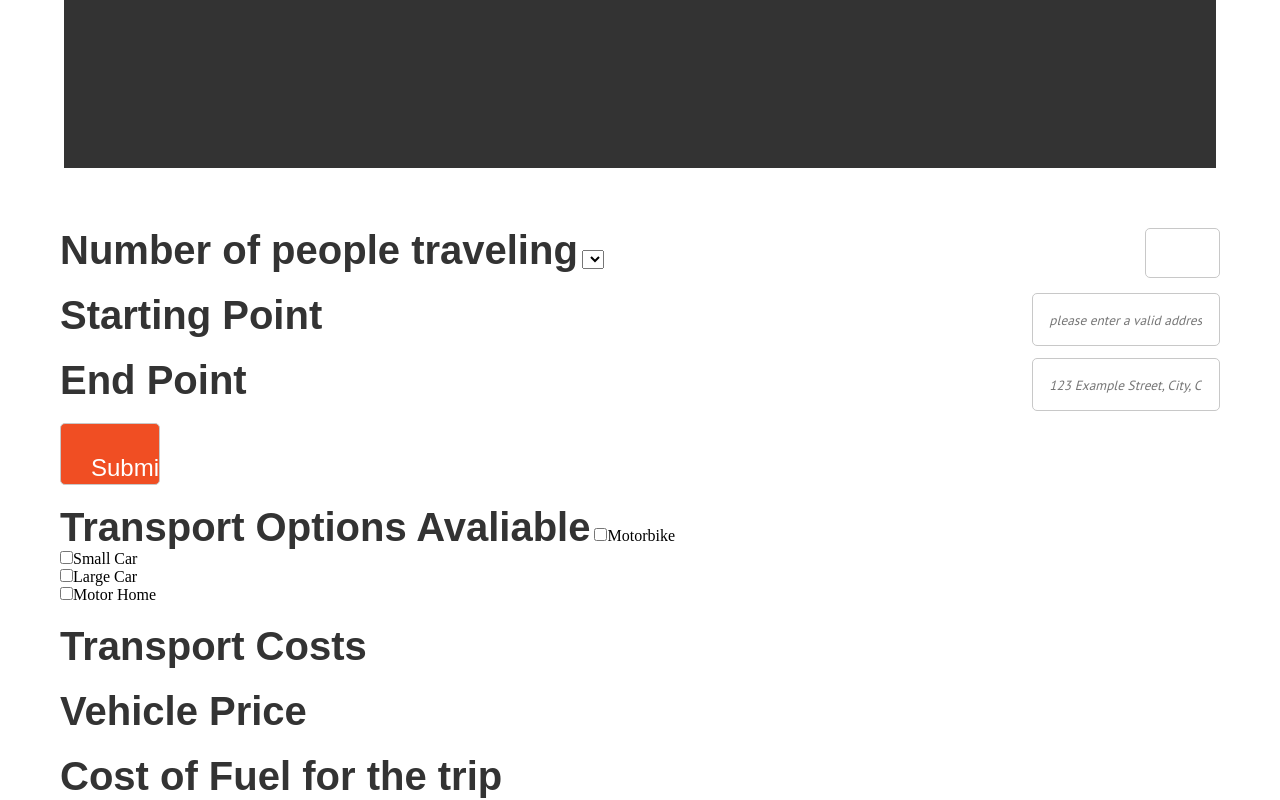
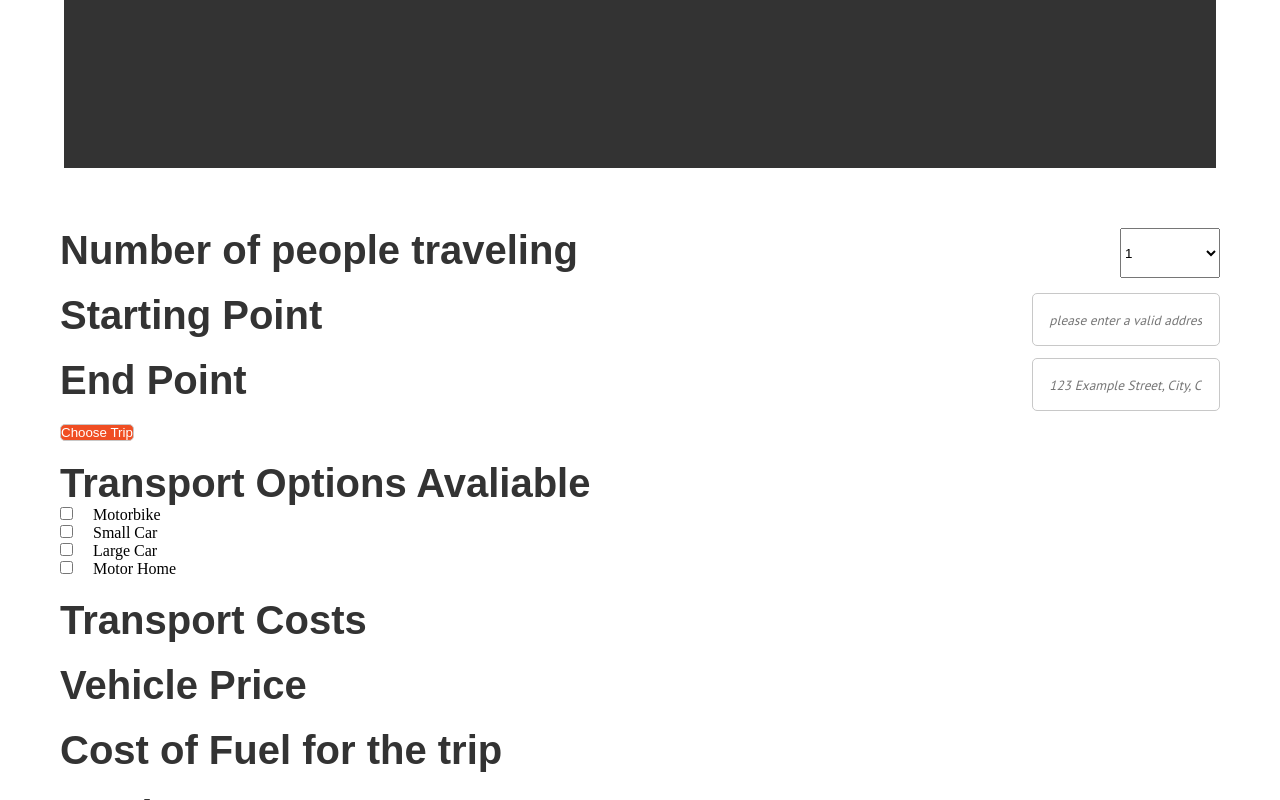
Before and after one commit to MichelleCoffinTaylor/Tourism_New_Zealand, a plain HTML site: page index.html in a window 1280 px wide. Shown: the part 662-1462 px from the top of the page. Drawn offline with nearby package versions, Linux system fonts and the light colour scheme; some packages are replaced by stand-ins of ours.

Commit message:
Changed the form slightly

```diff
--- a/css/style.css
+++ b/css/style.css
@@ -32,6 +32,9 @@ header {
 	font-size: 2.5em;
 	color: #333333;
 }
+.italic {
+	font-style: italic;
+}
 .float-right {
 	float: right;
 }
@@ -46,8 +49,8 @@ input {
 	border: solid 1px #C8C8C8;
 	border-radius: 5px;
 }
-.italic {
-	font-style: italic;
+.check-box {
+	margin-right: 20px;
 }
 .button {
 	color: white;
@@ -55,9 +58,8 @@ input {
 	border : solid 1px #C8C8C8;
 	border-radius: 5px;
 }
-#SubmitButton {
+select {
 	width: 100px;
-	height: 15px;
-	font-family: arial;
-	font-size: 1.5em;
+	height: 50px;
+	float: right;
 }
--- a/index.html
+++ b/index.html
@@ -23,9 +23,13 @@
 				<!-- Number of people Traveling -->
 				<div class="FormGroup">
 					<label for="NumberOfPeople" class="font-family">Number of people traveling</label>
-					<input type="number" min="1" max="6" name="NumberOfPeople" class="float-right">
-					<select>
-						<option></option>
+					<select name="number">
+						<option value="1">1</option>
+						<option value="2">2</option>
+						<option value="3">3</option>
+						<option value="4">4</option>
+						<option value="5">5</option>
+						<option value="6">6</option>
 					</select>
 				</div>
 				<!-- Starting Point -->
@@ -40,15 +44,15 @@
 				</div>
 				<!-- Submit Button -->
 				<div class="FormGroup">
-					<input type="submit" name="Submit" id="SubmitButton" class="button submit">
+					<button class="button">Choose Trip</button>
 				</div>
 				<!-- Transport Options Avaliable -->
 				<div class="FormGroup">
-					<label for="TransportOptionsAvaliable" class="font-family">Transport Options Avaliable</label>
-					<input type="checkbox" name="TransportOptionsAvaliable" value="Motorbike" class="font-family">Motorbike<br>
-					<input type="checkbox" name="TransportOptionsAvaliable" value="SmallCar" class="font-family">Small Car<br>
-					<input type="checkbox" name="TransportOptionsAvaliable" value="LargeCar" class="font-family">Large Car<br>
-					<input type="checkbox" name="TransportOptionsAvaliable" value="MotorHome" class="font-family">Motor Home<br>
+					<label for="TransportOptionsAvaliable" class="font-family">Transport Options Avaliable</label><br>
+					<input type="checkbox" name="TransportOptionsAvaliable" value="Motorbike" class="check-box">Motorbike<br>
+					<input type="checkbox" name="TransportOptionsAvaliable" value="SmallCar" class="check-box">Small Car<br>
+					<input type="checkbox" name="TransportOptionsAvaliable" value="LargeCar" class="check-box">Large Car<br>
+					<input type="checkbox" name="TransportOptionsAvaliable" value="MotorHome" class="check-box">Motor Home<br>
 				</div>
 				<!-- Transport Costs Heading -->
 				<div class="FormGroup">
```
Also changed, not shown: 1 other file.
